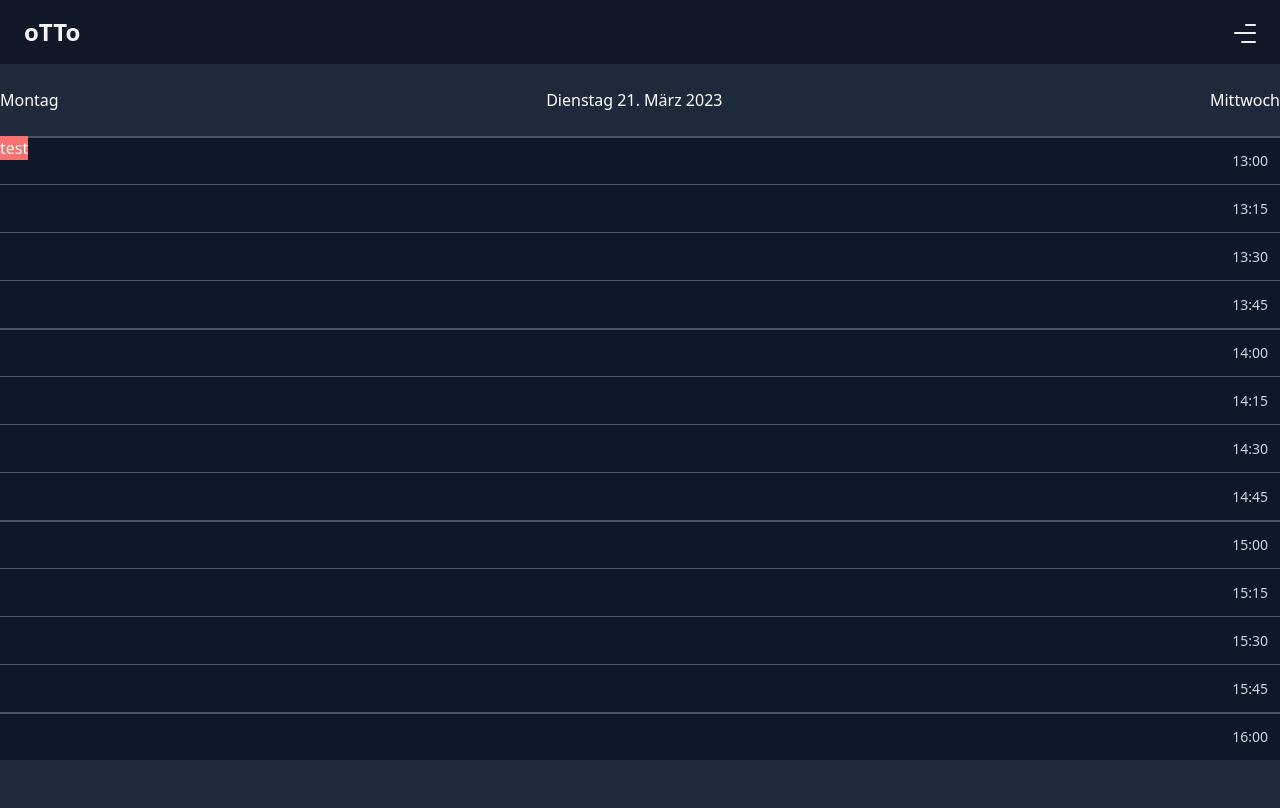
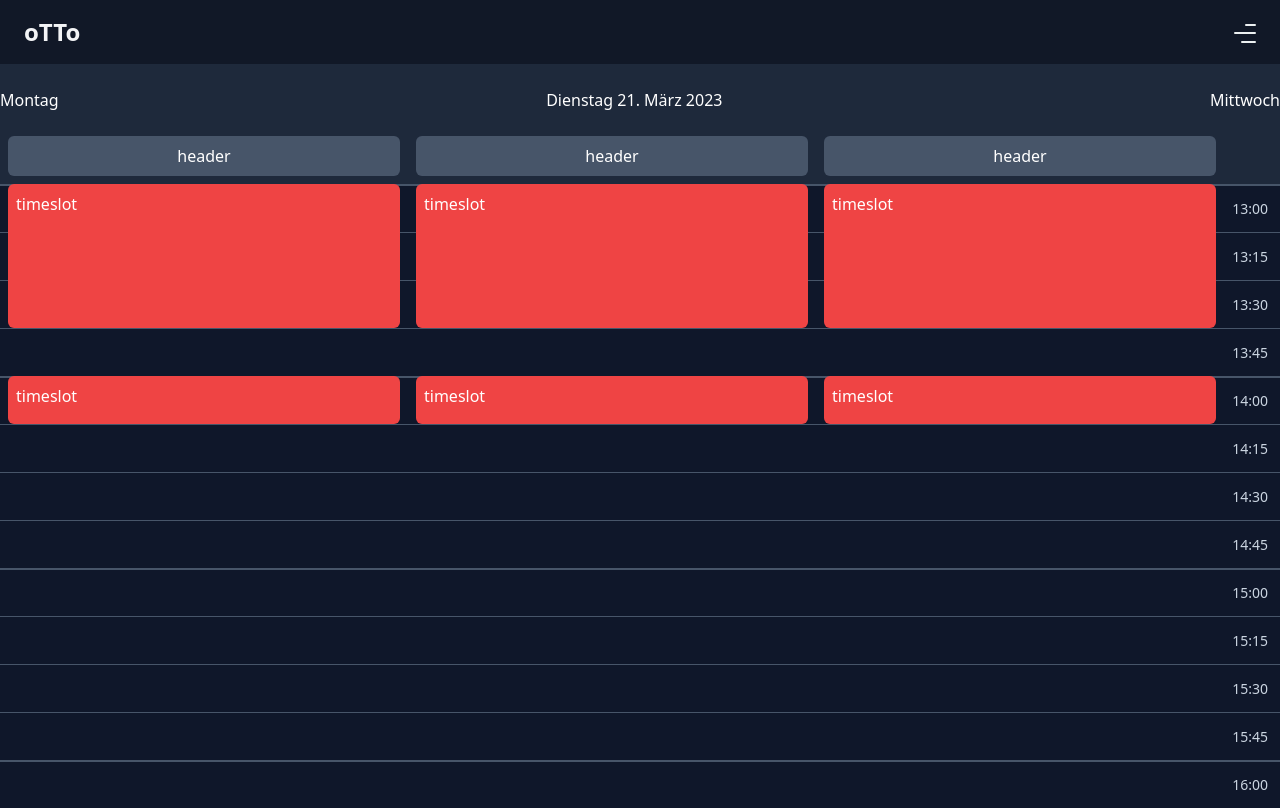
Before and after one commit to mayflower/oTTo, a Vue app in the folder packages/frontend/: page / in a window 1280 px wide. Built offline with nearby package versions, Linux system fonts and the light colour scheme.

Commit message:
adds first draft of timeline rendering

```diff
--- a/packages/frontend/src/views/TimeTableView.vue
+++ b/packages/frontend/src/views/TimeTableView.vue
@@ -5,7 +5,7 @@
       <div>Dienstag 21. März 2023</div>
       <div>Mittwoch</div>
     </div>
-    <div class="relative">
+    <div class="relative mt-16">
       <div
         v-for="time in times"
         :key="time.toString()"
@@ -14,9 +14,25 @@
       >
         {{ time.toLocaleTimeString('de-DE', { hour: '2-digit', minute: '2-digit' }) }}
       </div>
-      <div class="absolute top-0 bg-red-400">
-        <div>
-            test
+      <div class="absolute flex w-full pr-14 -top-14">
+        <div class="flex-1 p-2" v-for="item in [0, 1, 2]" :key="item">
+          <div>
+            <div class="bg-slate-600 p-2 rounded-md text-center">header</div>
+          </div>
+        </div>
+      </div>
+      <div class="absolute flex w-full pr-14 top-0">
+        <div class="flex-1 px-2" v-for="item in [0, 1, 2]" :key="item">
+          <div class="relative">
+            <div
+              class="w-full bg-red-500 p-2 rounded-md h-[9rem] absolute"
+              :style="`height: ${session.duration * 3}rem; top: ${session.start * 3}rem`"
+              v-for="session in sessions"
+              :key="session.name"
+            >
+              timeslot
+            </div>
+          </div>
         </div>
       </div>
     </div>
@@ -37,4 +53,17 @@ function generateTimelineArray() {
   return result
 }
 const times = generateTimelineArray()
+
+const sessions = [
+  {
+    name: 'coole session',
+    start: 0,
+    duration: 3
+  },
+  {
+    name: 'coole session',
+    start: 4,
+    duration: 1
+  }
+]
 </script>
```
